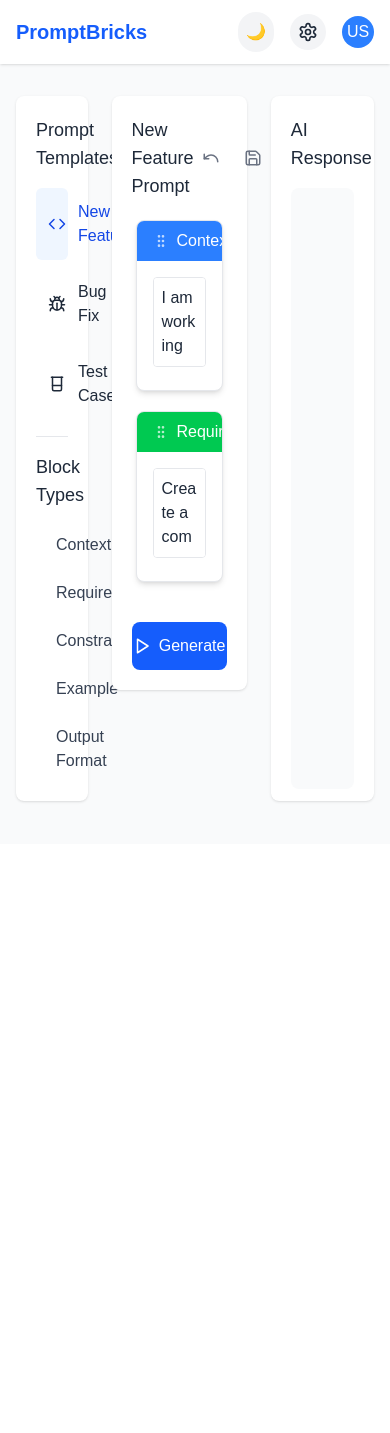
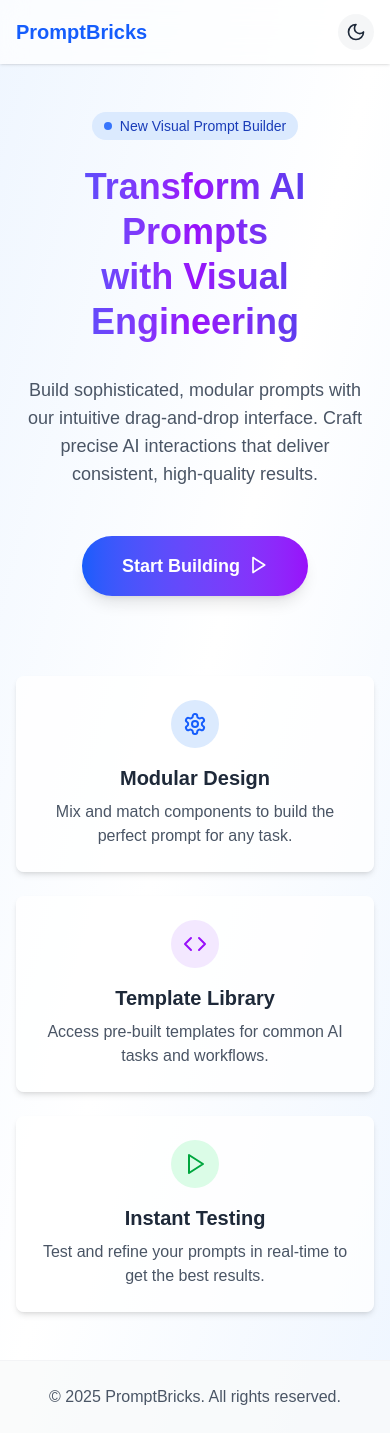
Before and after one commit to Vishwapandian/Prompter, a Next.js app: page / in a window 390 px wide. Before the commit the page ends 844 px from the top, so only its background shows below. Built offline with nearby package versions, Linux system fonts and the light colour scheme.

Commit message:
Home page and UI bug fixes

```diff
--- a/src/app/builder.tsx
+++ b/src/app/builder.tsx
@@ -1,7 +1,7 @@
 "use client";
 
 import React, { useState, useRef, useEffect } from 'react';
-import { Code, Bug, Beaker, Save, Play, Settings, Undo, X, PlusCircle, GripVertical } from 'lucide-react';
+import { Code, Bug, Beaker, Save, Play, Settings, Undo, X, Sun, GripVertical, Home, Moon} from 'lucide-react';
 
 // Initialize dark mode from system preference or localStorage on client side
 // We'll place this functionality inside a useEffect in the component instead
@@ -265,8 +265,11 @@
       <div className={`${darkMode ? 'bg-gray-800' : 'bg-white'} shadow-sm`}>
         <div className="max-w-7xl mx-auto px-4 sm:px-6 lg:px-8">
           <div className="flex justify-between h-16 items-center">
-            <div className="flex items-center">
-              <span className={`font-bold text-xl ${darkMode ? 'text-blue-400' : 'text-blue-600'}`}>PromptBricks</span>
+            <div className="flex items-center space-x-4">
+              <a href="/" className={`flex items-center ${darkMode ? 'text-blue-400 hover:text-blue-300' : 'text-blue-600 hover:text-blue-500'}`}>
+                <Home size={20} className="mr-2" />
+                <span className="font-bold text-xl">PromptBricks</span>
+              </a>
             </div>
             <div className="flex items-center space-x-4">
               <button
@@ -275,7 +278,7 @@
                 type="button"
                 aria-label="Toggle dark mode"
               >
-                {darkMode ? '☀️' : '🌙'}
+                {darkMode ? <Sun size={20} /> : <Moon size={20} />}
               </button>
               <button className={`${darkMode ? 'bg-gray-700' : 'bg-gray-100'} p-2 rounded-full ${darkMode ? 'hover:bg-gray-600' : 'hover:bg-gray-200'}`} type="button">
                 <Settings size={20} className={darkMode ? 'text-gray-300' : ''} />
@@ -373,7 +376,7 @@
 
               <div className="prompt-blocks">
                 {promptBlocks.map((block, index) => (
-                                      <div
+                  <div
                     key={block.id}
                     onDragOver={(e) => handleDragOver(e, block.id)}
                     onDrop={(e) => handleDrop(e, block.id)}
--- /dev/null
+++ b/src/app/builder/page.tsx
@@ -0,0 +1,7 @@
+"use client";
+
+import Builder from '../builder';
+
+export default function BuilderPage() {
+  return <Builder />;
+}
--- /dev/null
+++ b/src/app/home.tsx
@@ -0,0 +1,171 @@
+"use client";
+
+import React, { useState, useEffect } from 'react';
+import { Play, Moon, Sun, Settings, Code} from 'lucide-react';
+
+export default function Home() {
+  const [darkMode, setDarkMode] = useState<boolean>(false);
+  const [mounted, setMounted] = useState<boolean>(false);
+
+  // Initialize dark mode when component mounts
+  useEffect(() => {
+    const savedTheme = localStorage.getItem('theme');
+    if (savedTheme === 'dark') {
+      document.documentElement.classList.add('dark');
+      setDarkMode(true);
+    } else if (savedTheme === 'light') {
+      document.documentElement.classList.remove('dark');
+      setDarkMode(false);
+    } else {
+      if (window.matchMedia && window.matchMedia('(prefers-color-scheme: dark)').matches) {
+        document.documentElement.classList.add('dark');
+        setDarkMode(true);
+      }
+    }
+    setMounted(true);
+  }, []);
+
+  // Toggle dark mode (same as in builder.tsx)
+  const toggleDarkMode = (): void => {
+    const newDarkMode = !darkMode;
+    setDarkMode(newDarkMode);
+
+    if (newDarkMode) {
+      document.documentElement.classList.add('dark');
+    } else {
+      document.documentElement.classList.remove('dark');
+    }
+
+    if (typeof window !== 'undefined') {
+      localStorage.setItem('theme', newDarkMode ? 'dark' : 'light');
+    }
+  };
+
+  if (!mounted) {
+    return <div className="min-h-screen bg-gray-50"></div>;
+  }
+
+  return (
+    <div className={`min-h-screen transition-colors duration-200 ${
+      darkMode
+        ? 'dark bg-gradient-to-br from-gray-900 via-gray-800 to-black text-gray-100'
+        : 'bg-gradient-to-br from-blue-50 via-white to-blue-50 text-gray-800'
+    }`}>
+      {/* Header */}
+      <div className={`${darkMode ? 'bg-gray-800/70 backdrop-blur-md' : 'bg-white/70 backdrop-blur-md'} sticky top-0 z-50 shadow-sm`}>
+        <div className="max-w-7xl mx-auto px-4 sm:px-6 lg:px-8">
+          <div className="flex justify-between h-16 items-center">
+            <div className="flex items-center">
+              <span className={`font-bold text-xl ${darkMode ? 'text-blue-400' : 'text-blue-600'}`}>PromptBricks</span>
+            </div>
+            <div className="flex items-center space-x-4">
+              <button
+                onClick={toggleDarkMode}
+                className={`${darkMode ? 'bg-gray-700/80' : 'bg-gray-100/80'} p-2 rounded-full ${darkMode ? 'hover:bg-gray-600' : 'hover:bg-gray-200'} transition-all duration-200`}
+                type="button"
+                aria-label="Toggle dark mode"
+              >
+                {darkMode ? <Sun size={20} /> : <Moon size={20} />}
+              </button>
+            </div>
+          </div>
+        </div>
+      </div>
+
+      {/* Hero Section */}
+      <main className="flex-grow flex items-center justify-center px-4 py-12 md:py-24">
+        <div className="max-w-5xl text-center">
+          {/* Animated badge */}
+          <div className="inline-block mb-6">
+            <span className={`inline-flex items-center px-3 py-1 rounded-full text-sm font-medium ${
+              darkMode ? 'bg-blue-900/30 text-blue-300 border border-blue-800/50' : 'bg-blue-100 text-blue-800'
+            }`}>
+              <span className={`w-2 h-2 rounded-full mr-2 ${darkMode ? 'bg-blue-400' : 'bg-blue-600'} animate-pulse`}></span>
+              New Visual Prompt Builder
+            </span>
+          </div>
+
+          <h1 className={`text-4xl sm:text-5xl md:text-6xl font-extrabold mb-8 leading-tight ${
+            darkMode
+              ? 'text-transparent bg-clip-text bg-gradient-to-r from-blue-400 via-purple-400 to-blue-500'
+              : 'text-transparent bg-clip-text bg-gradient-to-r from-blue-600 via-purple-600 to-blue-700'
+          }`}>
+            Transform AI Prompts <br />with Visual Engineering
+          </h1>
+
+          <p className={`text-lg md:text-xl mb-12 max-w-2xl mx-auto ${
+            darkMode
+              ? 'text-gray-300'
+              : 'text-gray-600'
+          }`}>
+            Build sophisticated, modular prompts with our intuitive drag-and-drop interface.
+            Craft precise AI interactions that deliver consistent, high-quality results.
+          </p>
+
+          <div className="flex justify-center">
+            <a
+              href="/builder"
+              className={`px-10 py-4 rounded-full font-semibold text-lg transition-all duration-300 shadow-lg hover:shadow-xl transform hover:scale-105 ${
+                darkMode
+                  ? 'bg-gradient-to-r from-blue-600 to-purple-600 text-white'
+                  : 'bg-gradient-to-r from-blue-600 to-purple-600 text-white'
+              }`}
+            >
+              Start Building
+              <Play className="inline-block ml-2 -mt-1" size={20} />
+            </a>
+          </div>
+
+          {/* Feature highlights */}
+          <div className="mt-20 grid grid-cols-1 md:grid-cols-3 gap-6 max-w-4xl mx-auto">
+            <div className={`p-6 rounded-lg ${darkMode ? 'bg-gray-800/50' : 'bg-white/80'} shadow-md`}>
+              <div className={`w-12 h-12 rounded-full ${darkMode ? 'bg-blue-900/50' : 'bg-blue-100'} flex items-center justify-center mx-auto mb-4`}>
+                <Settings className={`${darkMode ? 'text-blue-400' : 'text-blue-600'}`} />
+              </div>
+              <h3 className="text-xl font-bold mb-2">Modular Design</h3>
+              <p className={`${darkMode ? 'text-gray-400' : 'text-gray-600'}`}>
+                Mix and match components to build the perfect prompt for any task.
+              </p>
+            </div>
+
+            <div className={`p-6 rounded-lg ${darkMode ? 'bg-gray-800/50' : 'bg-white/80'} shadow-md`}>
+              <div className={`w-12 h-12 rounded-full ${darkMode ? 'bg-purple-900/50' : 'bg-purple-100'} flex items-center justify-center mx-auto mb-4`}>
+                <Code className={`${darkMode ? 'text-purple-400' : 'text-purple-600'}`} />
+              </div>
+              <h3 className="text-xl font-bold mb-2">Template Library</h3>
+              <p className={`${darkMode ? 'text-gray-400' : 'text-gray-600'}`}>
+                Access pre-built templates for common AI tasks and workflows.
+              </p>
+            </div>
+
+            <div className={`p-6 rounded-lg ${darkMode ? 'bg-gray-800/50' : 'bg-white/80'} shadow-md`}>
+              <div className={`w-12 h-12 rounded-full ${darkMode ? 'bg-green-900/50' : 'bg-green-100'} flex items-center justify-center mx-auto mb-4`}>
+                <Play className={`${darkMode ? 'text-green-400' : 'text-green-600'}`} />
+              </div>
+              <h3 className="text-xl font-bold mb-2">Instant Testing</h3>
+              <p className={`${darkMode ? 'text-gray-400' : 'text-gray-600'}`}>
+                Test and refine your prompts in real-time to get the best results.
+              </p>
+            </div>
+          </div>
+        </div>
+      </main>
+
+      <footer className={`py-6 ${
+        darkMode
+          ? 'bg-gray-900/80 border-t border-gray-800'
+          : 'bg-gray-50/80 border-t border-gray-100'
+      }`}>
+        <div className="max-w-7xl mx-auto px-4 sm:px-6 lg:px-8 text-center">
+          <p className={`${
+            darkMode
+              ? 'text-gray-500'
+              : 'text-gray-600'
+          }`}>
+            © {new Date().getFullYear()} PromptBricks. All rights reserved.
+          </p>
+        </div>
+      </footer>
+    </div>
+  );
+}
--- a/src/app/page.tsx
+++ b/src/app/page.tsx
@@ -1,5 +1,7 @@
-import PromptBuilder from './builder'; // Assuming you'll save the PromptBuilder component as builder.tsx
+"use client";
 
-export default function Home() {
-  return <PromptBuilder />;
+import Home from './home';
+
+export default function HomePage() {
+  return <Home />;
 }
```
